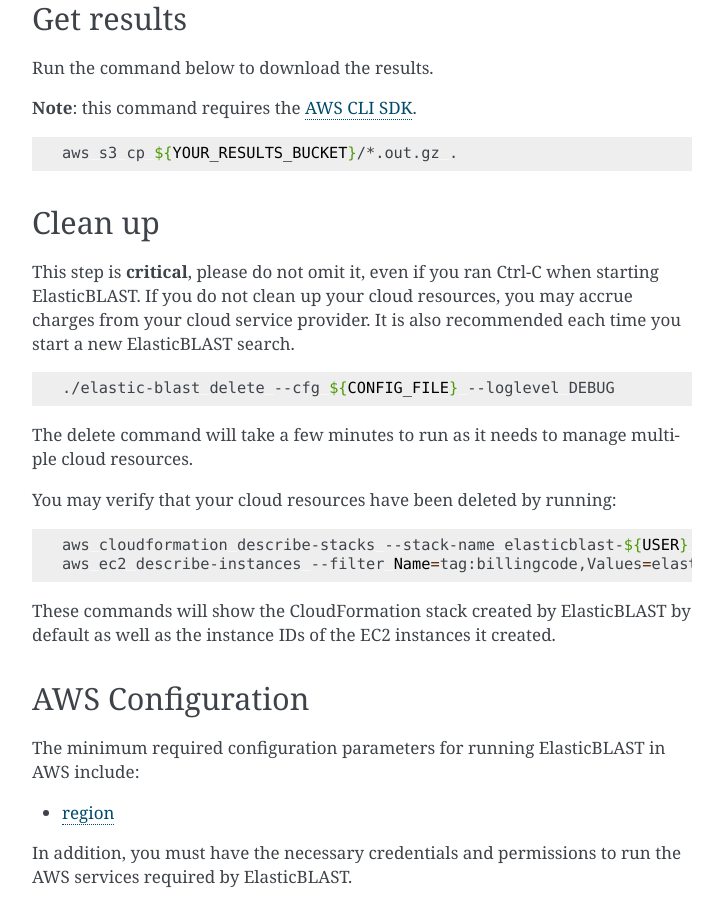
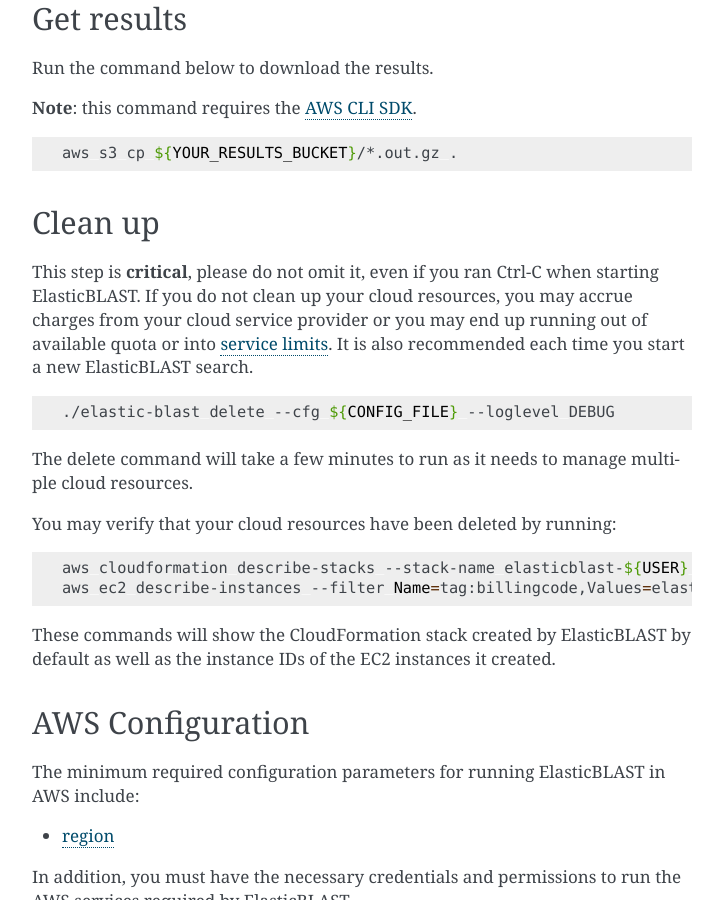
Before and after one commit to ncbi/elastic-blast-docs, a Sphinx documentation site: the page built from docs/source/quickstart-aws.rst, in a window 1280 px wide and 900 px high, scrolled down 2854 px. Shown: the whole window, without its empty margins (388-1111 px from the left). Built offline with Sphinx 7.4.7, drawn with Linux system fonts in a browser that asks for light colours.

Commit message:
Mention quota/service limits in the context of delete operation

```diff
--- a/docs/source/quickstart-aws.rst
+++ b/docs/source/quickstart-aws.rst
@@ -145,8 +145,9 @@
 --------
 This step is **critical**, please do not omit it, even if you ran Ctrl-C when
 starting ElasticBLAST. If you do not clean up your cloud resources, you may accrue charges from
-your cloud service provider.  It is also recommended each time you start a new
-ElasticBLAST search.
+your cloud service provider or you may end up running out of available quota or
+into `service limits <https://docs.aws.amazon.com/batch/latest/userguide/service_limits.html>`_.
+It is also recommended each time you start a new ElasticBLAST search.
 
 .. code-block:: bash
 
--- a/docs/source/quickstart-gcp.rst
+++ b/docs/source/quickstart-gcp.rst
@@ -127,8 +127,8 @@
 --------
 This step is **critical**, please do not omit it, even if you ran Ctrl-C when
 starting ElasticBLAST. If you do not clean up your cloud resources, you may accrue charges from
-your cloud service provider.  It is also recommended each time you start a new
-ElasticBLAST search.
+your cloud service provider or you may end up running out of available quota.
+It is also recommended each time you start a new ElasticBLAST search.
 
 .. code-block:: bash
 
```
